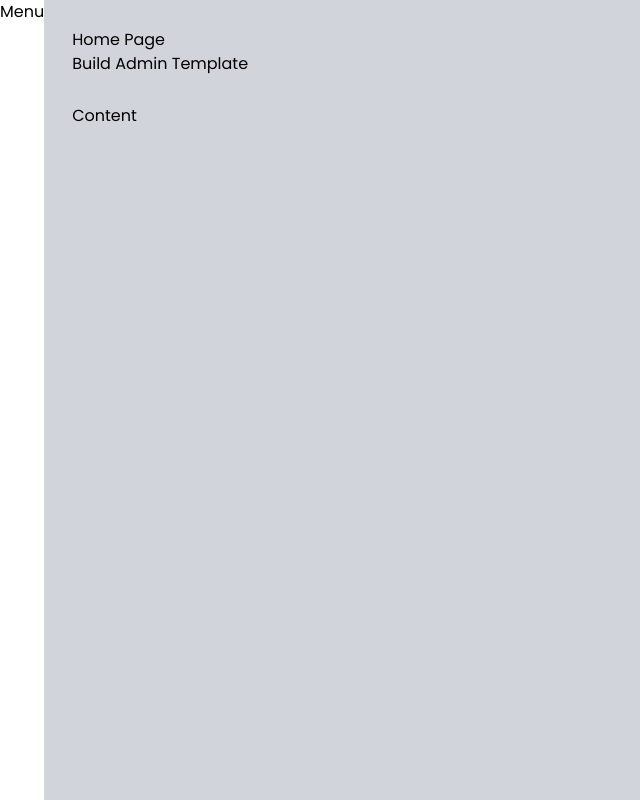
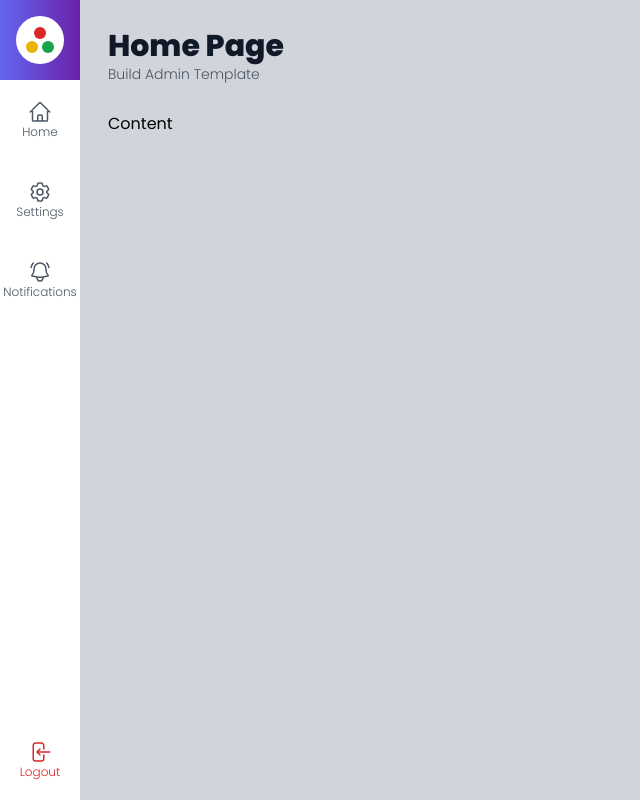
Before and after one commit to luancatarino/admin-template, a Next.js app: page / in a window 1280 px wide. Shown: the whole page, without its empty margins (0-640 px from the left). Built offline with nearby package versions, Linux system fonts and the light colour scheme.

Commit message:
feat: create template and icons

```diff
--- /dev/null
+++ b/src/components/icons/index.tsx
@@ -0,0 +1,40 @@
+export const HomeIcon = (
+    <svg xmlns="http://www.w3.org/2000/svg" fill="none" viewBox="0 0 24 24" strokeWidth={1.5} stroke="currentColor" className="w-6 h-6">
+        <path
+            strokeLinecap="round"
+            strokeLinejoin="round"
+            d="M2.25 12l8.954-8.955c.44-.439 1.152-.439 1.591 0L21.75 12M4.5 9.75v10.125c0 .621.504 1.125 1.125 1.125H9.75v-4.875c0-.621.504-1.125 1.125-1.125h2.25c.621 0 1.125.504 1.125 1.125V21h4.125c.621 0 1.125-.504 1.125-1.125V9.75M8.25 21h8.25"
+        />
+    </svg>
+);
+
+export const SettingsIcon = (
+    <svg xmlns="http://www.w3.org/2000/svg" fill="none" viewBox="0 0 24 24" strokeWidth={1.5} stroke="currentColor" className="w-6 h-6">
+        <path
+            strokeLinecap="round"
+            strokeLinejoin="round"
+            d="M9.594 3.94c.09-.542.56-.94 1.11-.94h2.593c.55 0 1.02.398 1.11.94l.213 1.281c.063.374.313.686.645.87.074.04.147.083.22.127.324.196.72.257 1.075.124l1.217-.456a1.125 1.125 0 011.37.49l1.296 2.247a1.125 1.125 0 01-.26 1.431l-1.003.827c-.293.24-.438.613-.431.992a6.759 6.759 0 010 .255c-.007.378.138.75.43.99l1.005.828c.424.35.534.954.26 1.43l-1.298 2.247a1.125 1.125 0 01-1.369.491l-1.217-.456c-.355-.133-.75-.072-1.076.124a6.57 6.57 0 01-.22.128c-.331.183-.581.495-.644.869l-.213 1.28c-.09.543-.56.941-1.11.941h-2.594c-.55 0-1.02-.398-1.11-.94l-.213-1.281c-.062-.374-.312-.686-.644-.87a6.52 6.52 0 01-.22-.127c-.325-.196-.72-.257-1.076-.124l-1.217.456a1.125 1.125 0 01-1.369-.49l-1.297-2.247a1.125 1.125 0 01.26-1.431l1.004-.827c.292-.24.437-.613.43-.992a6.932 6.932 0 010-.255c.007-.378-.138-.75-.43-.99l-1.004-.828a1.125 1.125 0 01-.26-1.43l1.297-2.247a1.125 1.125 0 011.37-.491l1.216.456c.356.133.751.072 1.076-.124.072-.044.146-.087.22-.128.332-.183.582-.495.644-.869l.214-1.281z"
+        />
+        <path strokeLinecap="round" strokeLinejoin="round" d="M15 12a3 3 0 11-6 0 3 3 0 016 0z" />
+    </svg>
+);
+
+export const BellIcon = (
+    <svg xmlns="http://www.w3.org/2000/svg" fill="none" viewBox="0 0 24 24" strokeWidth={1.5} stroke="currentColor" className="w-6 h-6">
+        <path
+            strokeLinecap="round"
+            strokeLinejoin="round"
+            d="M14.857 17.082a23.848 23.848 0 005.454-1.31A8.967 8.967 0 0118 9.75v-.7V9A6 6 0 006 9v.75a8.967 8.967 0 01-2.312 6.022c1.733.64 3.56 1.085 5.455 1.31m5.714 0a24.255 24.255 0 01-5.714 0m5.714 0a3 3 0 11-5.714 0M3.124 7.5A8.969 8.969 0 015.292 3m13.416 0a8.969 8.969 0 012.168 4.5"
+        />
+    </svg>
+);
+
+export const LogoutIcon = (
+    <svg xmlns="http://www.w3.org/2000/svg" fill="none" viewBox="0 0 24 24" strokeWidth={1.5} stroke="currentColor" className="w-6 h-6">
+        <path
+            strokeLinecap="round"
+            strokeLinejoin="round"
+            d="M15.75 9V5.25A2.25 2.25 0 0013.5 3h-6a2.25 2.25 0 00-2.25 2.25v13.5A2.25 2.25 0 007.5 21h6a2.25 2.25 0 002.25-2.25V15M12 9l-3 3m0 0l3 3m-3-3h12.75"
+        />
+    </svg>
+);
--- /dev/null
+++ b/src/components/template/ItemMenu.tsx
@@ -0,0 +1,34 @@
+import Link from "next/link";
+
+interface ItemMenuProps {
+    url?: string;
+    text: string;
+    icon: any;
+    className?: string;
+    onClick?: (event: any) => void;
+}
+
+export default function ItemMenu(props: ItemMenuProps) {
+    const renderLink = () => {
+        return (
+            <div className={`
+            flex flex-col justify-center items-center h-20 w-20 text-gray-600 ${props.className}
+        `}>
+                {props.icon}
+                <span
+                    className={`
+                    text-xs font-light
+                `}
+                >
+                    {props.text}
+                </span>
+            </div>
+        );
+    };
+
+    return (
+        <li onClick={props.onClick} className="hover:bg-gray-100 cursor-pointer">
+            {props.url ? <Link href={props.url}>{renderLink()}</Link> : renderLink()}
+        </li>
+    );
+}
--- /dev/null
+++ b/src/components/template/Logo.tsx
@@ -0,0 +1,17 @@
+export default function Logo() {
+    return (
+        <div
+            className={`
+                flex flex-col items-center justify-center
+                h-12 w-12 rounded-full
+                bg-white
+    `}
+        >
+            <div className="h-3 w-3 rounded-full bg-red-600"></div>
+            <div className="flex mt-0.5">
+                <div className="h-3 w-3 rounded-full bg-yellow-500 mr-0.5"></div>
+                <div className="h-3 w-3 rounded-full bg-green-600 ml-0.5"></div>
+            </div>
+        </div>
+    );
+}
--- a/src/components/template/SideMenu.tsx
+++ b/src/components/template/SideMenu.tsx
@@ -1,7 +1,35 @@
-export default function SideMenu () {
+import { BellIcon, HomeIcon, LogoutIcon, SettingsIcon } from "../icons";
+import ItemMenu from "./ItemMenu";
+import Logo from "./Logo";
+
+export default function SideMenu() {
     return (
-        <aside>
-            <h1>Menu</h1>
+        <aside className="flex flex-col">
+            <div
+                className={`
+                flex flex-col items-center justify-center
+                bg-gradient-to-r from-indigo-500 to-purple-800
+                h-20 w-20
+            `}
+            >
+                <Logo />
+            </div>
+            <ul className="flex-1">
+                <ItemMenu url="/" text="Home" icon={HomeIcon} />
+                <ItemMenu url="/settings" text="Settings" icon={SettingsIcon} />
+                <ItemMenu url="/notifications" text="Notifications" icon={BellIcon} />
+            </ul>
+            <ul>
+                <ItemMenu
+                    text="Logout"
+                    icon={LogoutIcon}
+                    onClick={() => console.log("logout")}
+                    className={`
+                    text-red-600
+                    hover:bg-red-400 hover:text-white
+                `}
+                />
+            </ul>
         </aside>
-    )
+    );
 }
--- a/src/components/template/Title.tsx
+++ b/src/components/template/Title.tsx
@@ -1,15 +1,25 @@
 interface TitleProps {
-    title: string
-    subtitle: string
+    title: string;
+    subtitle: string;
 }
 
-export default function Title (props: TitleProps) {
-    return (<div>
-        <h1 className={`
-
-        `}>{props.title}</h1>
-        <h2 className={`
-
-        `}>{props.subtitle}</h2>
-    </div>)
+export default function Title(props: TitleProps) {
+    return (
+        <div>
+            <h1
+                className={`
+            font-black text-3xl text-gray-900
+        `}
+            >
+                {props.title}
+            </h1>
+            <h2
+                className={`
+            font-light text-sm text-gray-600
+        `}
+            >
+                {props.subtitle}
+            </h2>
+        </div>
+    );
 }
--- /dev/null
+++ b/src/pages/notifications.tsx
@@ -0,0 +1,9 @@
+import Layout from "../components/template/Layout";
+
+export default function Notifications() {
+    return (
+        <Layout title="Notifications" subtitle="Adjust your notifications here">
+            <h3>Content</h3>
+        </Layout>
+    );
+}
--- /dev/null
+++ b/src/pages/settings.tsx
@@ -0,0 +1,9 @@
+import Layout from "../components/template/Layout";
+
+export default function Settings() {
+    return (
+        <Layout title="Settings" subtitle="Adjust your settings here">
+            <h3>Content</h3>
+        </Layout>
+    );
+}
```
